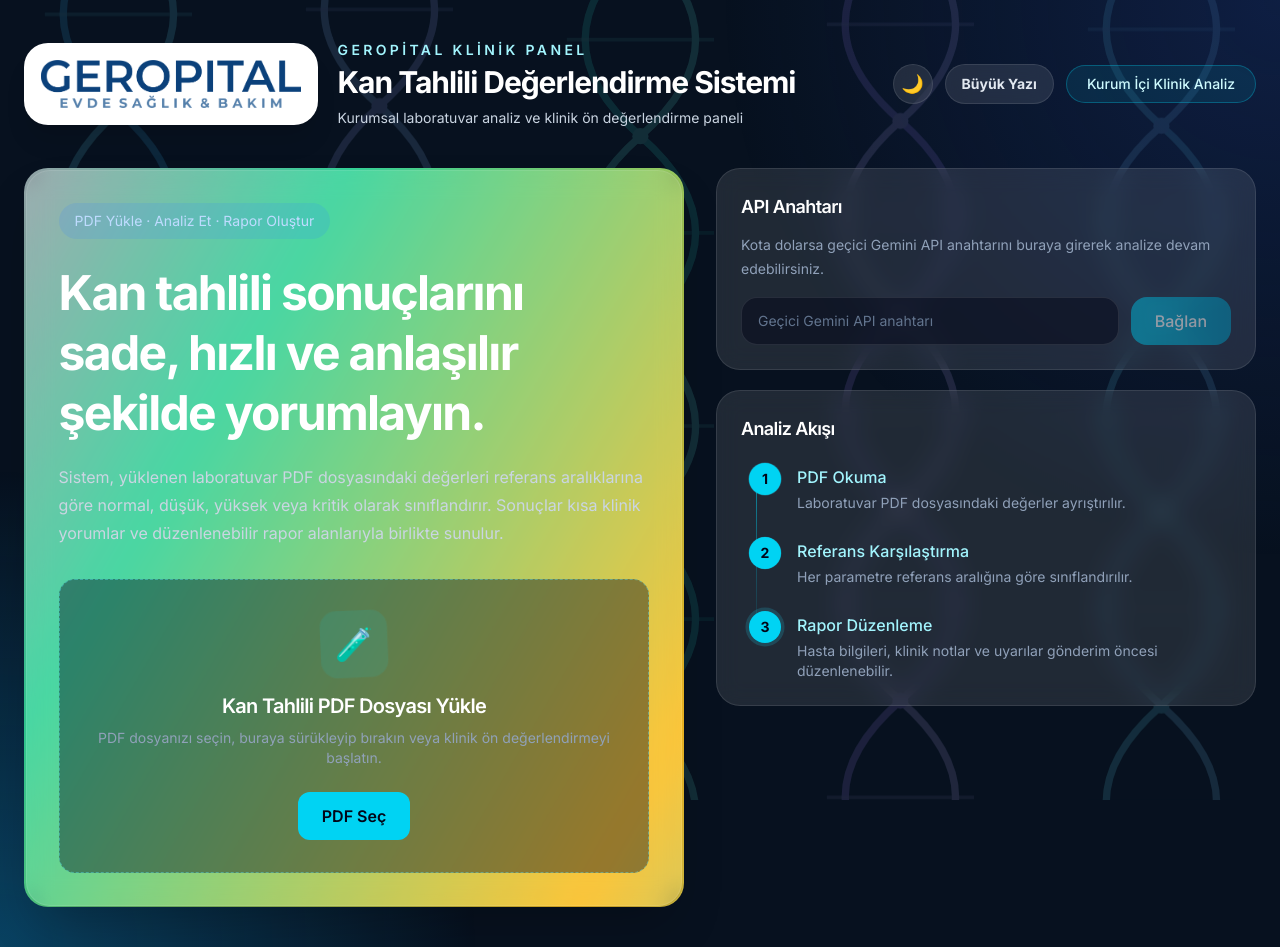
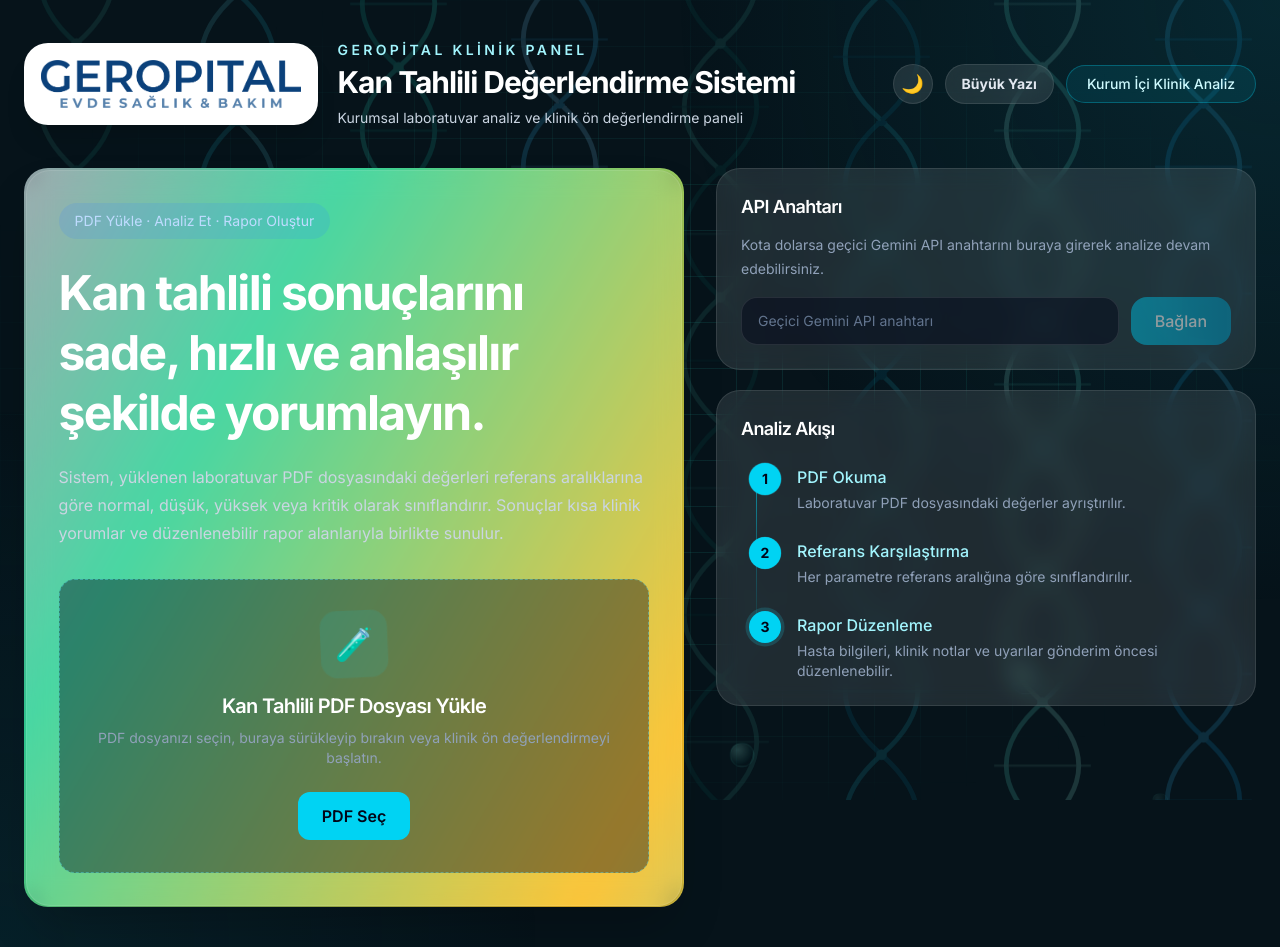
Before and after one commit to mico5545/geropital-kan-tahlili, a Next.js app: page / in a window 1280 px wide. Built offline with nearby package versions, Linux system fonts and the light colour scheme.

Commit message:
PDF uretimini React-PDF'e tasidik, tip tanimlarini birlestirdik

```diff
--- a/app/globals.css
+++ b/app/globals.css
@@ -168,11 +168,70 @@ h3 {
 }
 
 .dna-serit-asagi {
-  animation: dna-akis-asagi 28s linear infinite;
+  animation-name: dna-akis-asagi, dna-parla;
+  animation-timing-function: linear, ease-in-out;
+  animation-iteration-count: infinite, infinite;
 }
 
 .dna-serit-yukari {
-  animation: dna-akis-yukari 34s linear infinite;
+  animation-name: dna-akis-yukari, dna-parla;
+  animation-timing-function: linear, ease-in-out;
+  animation-iteration-count: infinite, infinite;
+}
+
+/* DNA sarmalının kendi içinde hafifçe "parlayıp sönmesi" - kaymanın
+   üzerine binen ikinci bir katman, daha canlı/organik bir his verir. */
+@keyframes dna-parla {
+  0%,
+  100% {
+    opacity: 0.55;
+  }
+  50% {
+    opacity: 1;
+  }
+}
+
+/* --- Laboratuvar atmosferi: yavaşça yükselen kabarcıklar --- */
+@keyframes kabarcik-yuksel {
+  0% {
+    transform: translateY(0) scale(1);
+    opacity: 0;
+  }
+  10% {
+    opacity: 0.6;
+  }
+  90% {
+    opacity: 0.5;
+  }
+  100% {
+    transform: translateY(-105vh) scale(1.25);
+    opacity: 0;
+  }
+}
+
+.kabarcik {
+  position: absolute;
+  bottom: -40px;
+  border-radius: 9999px;
+  background: radial-gradient(
+    circle at 32% 28%,
+    rgba(153, 246, 228, 0.55),
+    rgba(45, 212, 191, 0.12) 60%,
+    transparent 72%
+  );
+  border: 1px solid rgba(94, 234, 212, 0.22);
+  animation: kabarcik-yuksel linear infinite;
+}
+
+/* --- İnce laboratuvar ızgarası (blueprint hissi) --- */
+.lab-izgara {
+  background-image: linear-gradient(
+      rgba(45, 212, 191, 0.11) 1px,
+      transparent 1px
+    ),
+    linear-gradient(90deg, rgba(45, 212, 191, 0.11) 1px, transparent 1px);
+  background-size: 46px 46px;
+  mask-image: radial-gradient(ellipse at center, black 30%, transparent 78%);
 }
 
 /* --- Analiz sonucu belirince yumuşak giriş --- */
@@ -307,6 +366,7 @@ h3 {
 @media (prefers-reduced-motion: reduce) {
   .dna-serit-asagi,
   .dna-serit-yukari,
+  .kabarcik,
   .parlak-cerceve,
   .deney-ikonu,
   .adim-rozet,
--- a/app/lib/kanTahliliPdfBelgesi.tsx
+++ b/app/lib/kanTahliliPdfBelgesi.tsx
@@ -211,12 +211,26 @@ const styles = StyleSheet.create({
   },
 
   // --- Kategori sayfası başlığı ---
+  kategoriBlok: {
+    marginBottom: 16,
+  },
+  bolumBasligi: {
+    color: RENK.lacivert,
+    fontSize: 18,
+    fontWeight: 700,
+  },
+  bolumAltBasligi: {
+    color: RENK.gri,
+    fontSize: 9,
+    marginTop: 3,
+    marginBottom: 6,
+  },
   kategoriSayfaBaslik: {
     flexDirection: "row",
     alignItems: "center",
-    marginTop: 14,
-    marginBottom: 12,
-    paddingBottom: 10,
+    marginTop: 6,
+    marginBottom: 10,
+    paddingBottom: 9,
     borderBottomWidth: 2,
     borderBottomColor: RENK.griBorder,
   },
@@ -589,15 +603,28 @@ export function KanTahliliPdfBelgesi({ sonuc }: { sonuc: AnalizSonucu }) {
           </Text>
         ) : null}
 
-        {/* ============ HER KATEGORİ KENDİ SAYFASINDA ============ */}
-        {/* Kullanıcı geri bildirimiyle netleşti: birden fazla kategori
-            aynı sayfayı paylaşınca görsel olarak karışık/iç içe geçmiş
-            görünüyordu. Bu yüzden her kategori "break" ile kesin olarak
-            yeni bir sayfadan başlıyor - küçük gruplarda sayfa altında bir
-            miktar boşluk kalması, resmi bir laboratuvar raporunda normal
-            ve kabul edilebilir bir tasarım tercihidir. */}
-        {gruplar.map((grup) => (
-          <View key={grup.kategori} break>
+        {/* Kategori bölümü kapaktan sonra yeni sayfada, tek bir başlıkla
+            temiz başlar; sonra gruplar akış halinde dizilir. */}
+        <View break>
+          <Text style={styles.bolumBasligi}>Laboratuvar Bulguları</Text>
+          <Text style={styles.bolumAltBasligi}>
+            Sonuçlar kan gruplarına göre sınıflandırılmıştır
+          </Text>
+        </View>
+
+        {/* ============ KATEGORİLER - SIRAYLA, AKIŞ HALİNDE ============ */}
+        {/* Gruplar sırayla dizilir. Her kategori başlığı, altındaki ilk
+            satırla birlikte "bölünmez" bir blok (wrap={false}) olarak
+            tutulur - böylece başlık bir sayfada, satırları başka sayfada
+            kalıp "bindirme/karışma" hissi vermez. Grup büyükse kalan
+            satırlar doğal akışla devam eder; küçük gruplar aynı sayfada
+            alt alta dizilerek gereksiz boşluk bırakmaz. */}
+        {gruplar.map((grup) => {
+          const [ilkSatir, ...digerSatirlar] = grup.parametreler;
+
+          return (
+            <View key={grup.kategori} style={styles.kategoriBlok}>
+              <View wrap={false}>
                 <View style={styles.kategoriSayfaBaslik}>
                   <KategoriIkonu kategori={grup.kategori} />
                   <View>
@@ -608,16 +635,26 @@ export function KanTahliliPdfBelgesi({ sonuc }: { sonuc: AnalizSonucu }) {
                   </View>
                 </View>
 
-            {grup.parametreler.map((item, index) => (
+                {ilkSatir && (
                   <ParametreSatiri
-                key={`${grup.kategori}-${item.parametre}-${index}`}
+                    item={ilkSatir}
+                    index={0}
+                    toplamSatir={grup.parametreler.length}
+                  />
+                )}
+              </View>
+
+              {digerSatirlar.map((item, index) => (
+                <ParametreSatiri
+                  key={`${grup.kategori}-${item.parametre}-${index + 1}`}
                   item={item}
-                index={index}
+                  index={index + 1}
                   toplamSatir={grup.parametreler.length}
                 />
               ))}
             </View>
-        ))}
+          );
+        })}
 
         {/* ============ KLİNİK NOTLAR - AYRI SAYFA ============ */}
         <View break>
--- a/app/page.tsx
+++ b/app/page.tsx
@@ -71,12 +71,15 @@ function DnaSeridi({
   renk2: string;
   sure: number;
 }) {
-  const kopyaSayisi = 7;
+  const kopyaSayisi = 9;
 
   return (
     <div
       className={ters ? "dna-serit-yukari" : "dna-serit-asagi"}
-      style={{ animationDuration: `${sure}s` }}
+      style={{
+        animationDuration: `${sure}s, 6s`,
+        animationDelay: `0s, ${(sure % 5)}s`,
+      }}
     >
       {Array.from({ length: kopyaSayisi }).map((_, i) => (
         <svg
@@ -111,44 +114,88 @@ function DnaSeridi({
   );
 }
 
-// Marka rengi (turkuaz) etrafında toplanan, birbiriyle uyumlu, SOLUK bir
-// renk ailesi. Önceki sürümdeki 8 parlak/doygun renk metinle okunabilirlik
-// açısından yarışıyordu; burada aynı renk hissi korunuyor ama parlaklık
-// ve doygunluk düşürüldü (pastel ton), sütun sayısı da azaltıldı.
+// Marka rengi TURKUAZ/TEAL ailesi. Önceki palette mor/indigo gibi marka
+// dışı neon tonlar vardı; burada hepsi turkuaz-camgöbeği-teal skalasında,
+// birbirinden ince tonlarla ayrılıyor - kurumsal ve tutarlı bir his.
 const DNA_RENK_PALETI: [string, string][] = [
-  ["#67e8f9", "#38bdf8"], // camgöbeği - mavi (marka rengi)
-  ["#a5b4fc", "#93c5fd"], // indigo - açık mavi
-  ["#5eead4", "#2dd4bf"], // turkuaz
-  ["#c4b5fd", "#a78bfa"], // açık mor
-  ["#7dd3fc", "#67e8f9"], // gökyüzü - camgöbeği
+  ["#5eead4", "#2dd4bf"], // açık turkuaz - turkuaz
+  ["#67e8f9", "#22d3ee"], // camgöbeği
+  ["#2dd4bf", "#14b8a6"], // teal
+  ["#7dd3fc", "#38bdf8"], // gökyüzü mavisi (marka aksanı)
+  ["#5eead4", "#0d9488"], // turkuaz - koyu teal
+  ["#22d3ee", "#0891b2"], // camgöbeği - koyu
+  ["#99f6e4", "#5eead4"], // çok açık turkuaz
+  ["#38bdf8", "#0ea5e9"], // mavi aksan
 ];
 
-// Artık sadece kenarlarda değil, tüm sayfa genişliğine yayılmış, ama
-// GÖZ YORMAYACAK kadar soluk, dekoratif bir arka plan. z-0 + main'in
-// "relative" olması sayesinde main'in arka plan renginin ÜSTÜNDE, gerçek
-// içeriğin ALTINDA katmanlanır. `aktif=false` iken (örn. analiz sürerken,
-// ağır bir blur efektli yükleniyor ekranı zaten açıkken) hiç render
-// edilmez - iki ağır efekt aynı anda çalışıp tarayıcıyı zorlamasın diye.
+// Tüm sayfa genişliğine yayılmış, SIK dizilmiş, göz yormayacak kadar soluk
+// dekoratif bir DNA arka planı. `aktif=false` iken (analiz sürerken)
+// render edilmez - iki ağır efekt aynı anda tarayıcıyı zorlamasın diye.
 function DnaArkaplan({ aktif }: { aktif: boolean }) {
   if (!aktif) return null;
 
   return (
+    <>
+      {/* İnce blueprint ızgarası - yalnızca koyu temada, laboratuvar hissi */}
+      <div className="lab-izgara pointer-events-none fixed inset-0 z-0 hidden dark:block" />
+
+      {/* Yükselen kabarcıklar - yalnızca koyu temada */}
+      <div className="pointer-events-none fixed inset-0 z-0 hidden overflow-hidden opacity-70 dark:block">
+        <LabKabarciklari />
+      </div>
+
+      {/* DNA sarmalları */}
       <div
         aria-hidden
-      className="dna-arkaplan pointer-events-none fixed inset-0 z-0 overflow-hidden opacity-[0.13]"
+        className="dna-arkaplan pointer-events-none fixed inset-0 z-0 overflow-hidden opacity-[0.16]"
       >
-      <div className="grid h-full grid-flow-col auto-cols-fr gap-5 px-2 sm:gap-8 lg:gap-10">
+        <div className="grid h-full grid-flow-col auto-cols-fr gap-2 px-1 sm:gap-3 lg:gap-4">
           {DNA_RENK_PALETI.map(([renk1, renk2], i) => (
             <DnaSeridi
               key={i}
               renk1={renk1}
               renk2={renk2}
               ters={i % 2 === 1}
-            sure={36 + (i % 3) * 8}
+              sure={30 + (i % 4) * 6}
             />
           ))}
         </div>
       </div>
+    </>
+  );
+}
+
+// Laboratuvar atmosferi: dipten yüzeye yavaşça yükselen, farklı boyut ve
+// hızlarda kabarcıklar. Tıpkı bir numune tüpü / kültür ortamı gibi. Salt
+// dekoratif, düşük opaklıkta, içerikle çakışmaz.
+function LabKabarciklari() {
+  const kabarciklar = [
+    { sol: "8%", boyut: 26, sure: 15, gecikme: 0 },
+    { sol: "18%", boyut: 14, sure: 12, gecikme: 3 },
+    { sol: "30%", boyut: 34, sure: 19, gecikme: 6 },
+    { sol: "44%", boyut: 18, sure: 14, gecikme: 1 },
+    { sol: "57%", boyut: 24, sure: 17, gecikme: 4 },
+    { sol: "68%", boyut: 12, sure: 11, gecikme: 7 },
+    { sol: "79%", boyut: 30, sure: 20, gecikme: 2 },
+    { sol: "90%", boyut: 16, sure: 13, gecikme: 5 },
+  ];
+
+  return (
+    <>
+      {kabarciklar.map((k, i) => (
+        <span
+          key={i}
+          className="kabarcik"
+          style={{
+            left: k.sol,
+            width: k.boyut,
+            height: k.boyut,
+            animationDuration: `${k.sure}s`,
+            animationDelay: `${k.gecikme}s`,
+          }}
+        />
+      ))}
+    </>
   );
 }
 
@@ -558,7 +605,7 @@ export default function AnaSayfa() {
   const kritikVarMi = (sonuc?.ozet?.kritikSayisi || 0) > 0;
 
   return (
-    <main className="relative min-h-screen bg-slate-50 dark:bg-[#07111f] text-slate-900 dark:text-white">
+    <main className="relative min-h-screen bg-slate-50 dark:bg-[#06131a] text-slate-900 dark:text-white">
       <DnaArkaplan aktif={!yukleniyor && !isUpdatingApiKey} />
       {(yukleniyor || isUpdatingApiKey) && (
         <div className="analiz-yukleniyor-kaplama">
@@ -598,7 +645,7 @@ export default function AnaSayfa() {
       )}
 
       <section className={`relative z-10 overflow-hidden px-6 py-10 ${sonuc ? "pb-24 lg:pb-10" : ""}`}>
-        <div className="absolute inset-0 bg-[radial-gradient(circle_at_top_right,#1e3a8a55,transparent_35%),radial-gradient(circle_at_bottom_left,#0ea5e955,transparent_30%)]" />
+        <div className="absolute inset-0 bg-[radial-gradient(circle_at_top_right,#0d7a8c33,transparent_38%),radial-gradient(circle_at_bottom_left,#0a5f6e2e,transparent_34%)]" />
 
         <div className="relative mx-auto max-w-7xl">
           <header className="mb-10 flex flex-col gap-5 md:flex-row md:items-center md:justify-between">
```
Lines whose indentation alone changed are shown as unchanged.
